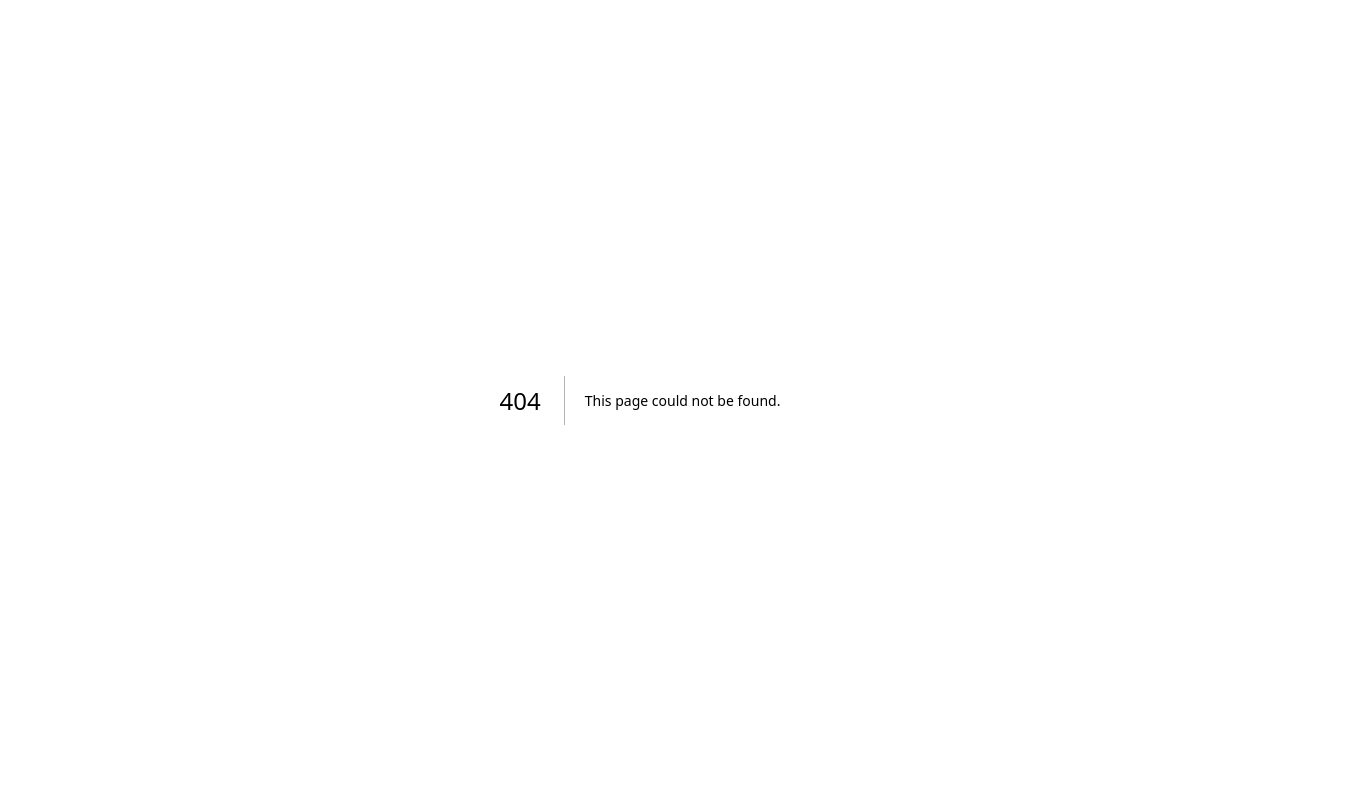
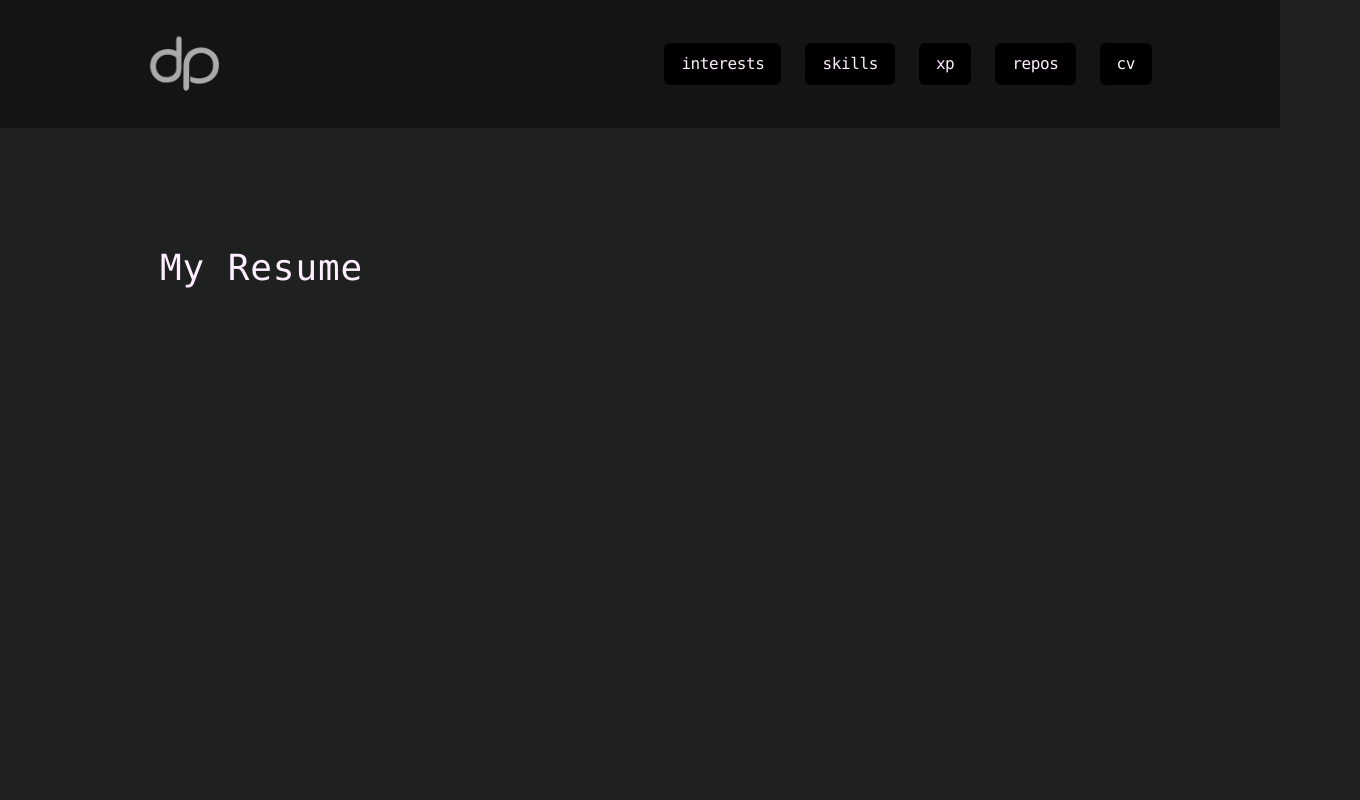
Before and after one commit to dgpalmer/dgpalmer.github.io, a Next.js app: page /cv in a window 1280 px wide. Before the commit this address had no page. Shown: the top 800 px of the page, 1360 px wide, since content can reach past the window. Built offline with nearby package versions, Linux system fonts and the light colour scheme.

Commit message:
adding cv page

```diff
--- a/src/components/header.tsx
+++ b/src/components/header.tsx
@@ -35,8 +35,7 @@ export default function Header() {
             </a>
             <a
               className="button button--cv__sm"
-              target="_blank"
-              href="{ baseurl }/files/DonovanPalmersResume2021.pdf"
+              href="/cv"
               role="button"
             >
               cv
--- /dev/null
+++ b/src/pages/cv.tsx
@@ -0,0 +1,31 @@
+import Layout from '../components/layout';
+
+export async function getStaticProps() {
+  const data = {
+    title: 'CV | Donovan Palmer',
+    pdf: '/files/DonovanPalmersResume2021.pdf'
+  }
+
+  return {
+    props: {
+      data
+    }
+  }
+}
+
+export default function CV({ ...props }) {
+  return (
+    <Layout>
+      <main className="container">
+        <div className="flex flex-col sections">
+          <div className="section">
+            <h1 className="section__heading">My Resume</h1>
+            <div className="w-full mx-auto embed__resume">
+              <embed type="application/pdf" src={props.data.pdf} width="1200px" height="1200px" />
+            </div>
+          </div>
+        </div>
+      </main>
+    </Layout>
+  );
+}
```
Also changed, not shown: 1 other file (tests, documents, lock files or other folders).
